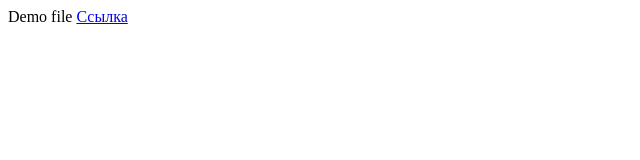
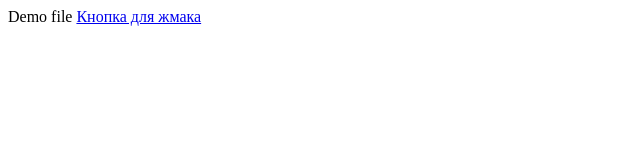
Before and after one commit to meraline/demo_git, a plain HTML site: page index.html in a window 1280 px wide. Shown: the full height of the page, 0-640 px from the left. Drawn offline with Linux system fonts and the light colour scheme.

Commit message:
измеинл надпись на ссылке

```diff
--- a/index.html
+++ b/index.html
@@ -7,6 +7,6 @@
 </head>
 <body>
     Demo file
-    <a href="news.html">Ссылка</a>
+    <a href="news.html">Кнопка для жмака</a>
 </body>
 </html>
```
